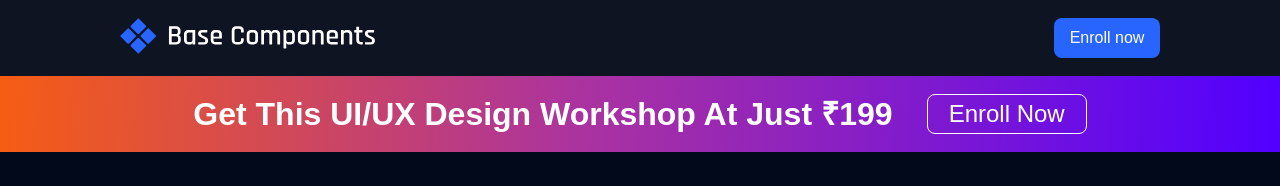
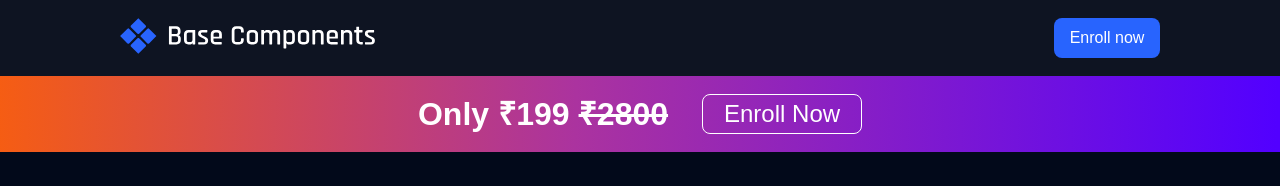
Before and after one commit to mohanvasireddy/BaseComponents, a plain HTML site: page workshop.html in a window 1280 px wide. Shown: the top 186 px of the page. Drawn offline with Linux system fonts and the light colour scheme.

Commit message:
Update workshop.html

```diff
--- a/workshop.html
+++ b/workshop.html
@@ -14,7 +14,7 @@
             <div><button class="header_button">Enroll now</button></div>
         </header>
         <div class="banner">
-            <div><label class="banner_content">Get This UI/UX design workshop at just ₹199</label></div>
+            <div><label class="banner_content">Only ₹199 <s>₹2800</s></label></div>
             <div><button class="banner_button">Enroll now</button></div>
         </div>
         <main class="main_section">
```
